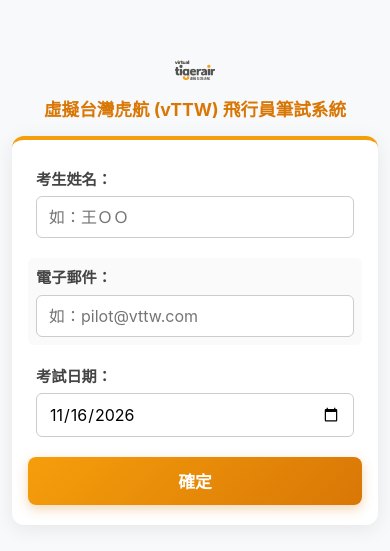
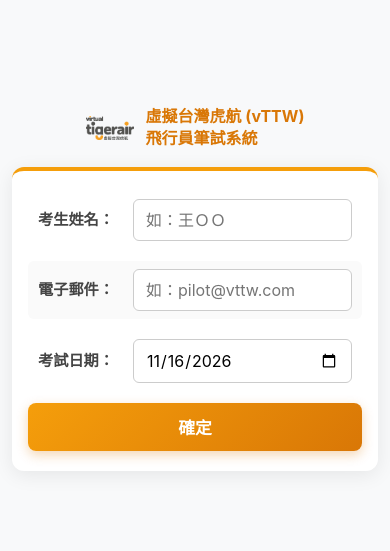
Before and after one commit to ttwscva/vttw-pilot-test, a plain HTML site: page index.html in a window 390 px wide. Shown: the part 127-678 px from the top of the page. Drawn offline with Linux system fonts and the light colour scheme.

Commit message:
Refactor CSS for header and form responsiveness
Updated styles for header and candidate form layout.

```diff
--- a/style.css
+++ b/style.css
@@ -1,5 +1,5 @@
 /* ==========================================
-   vTTW 飛行員筆試系統 - 樣式表 (手機自適應完美版)
+   vTTW 飛行員筆試系統 - 樣式表 (手機直式完美優化版)
    ========================================== */
 
 * {
@@ -50,25 +50,38 @@ header {
     text-align: center;
     margin-bottom: 15px;
     width: 100%;
+    display: flex;
+    justify-content: center;
 }
 
-/* 標題自適應大小，強制不亂斷行 */
+/* 標頭排版：左側放大 Logo，右側兩行文字完美置中對齊 */
 header h1 {
-    font-size: clamp(1.1rem, 4.5vw, 1.6rem); /* 隨著螢幕大小自動縮放 */
+    font-size: clamp(1rem, 3.8vw, 1.6rem);
     color: #d97706;
+    display: inline-flex;
+    flex-direction: row;
+    align-items: center;
+    justify-content: center;
+    gap: 12px;
+    text-align: left;
+}
+
+.header-logo {
+    width: 48px;
+    height: 48px;
+    object-fit: contain;
+    flex-shrink: 0;
+}
+
+.header-text {
     display: flex;
     flex-direction: column;
-    align-items: center;
-    justify-content: center;
-    gap: 6px;
-    white-space: nowrap; /* 確保標題文字絕不被強制斷行 */
-    width: 100%;
+    align-items: flex-start;
+    line-height: 1.35;
 }
 
-header h1 img {
-    width: 40px;
-    height: 40px;
-    object-fit: contain;
+.header-text span {
+    white-space: nowrap;
 }
 
 #timer {
@@ -86,7 +99,6 @@ header h1 img {
     justify-content: center;
 }
 
-/* 資訊卡片自適應寬度，貼齊手機左右邊距 */
 .info-box {
     background: #ffffff;
     padding: 20px 16px;
@@ -100,13 +112,13 @@ header h1 img {
     border-top: 4px solid #f59e0b;
 }
 
-/* 手機表單上下堆疊，寬度 100% 自適應 */
+/* 考生姓名與電子郵件欄位：調整為同一行（左標籤、右輸入框） */
 .candidate-form .form-row {
     display: flex;
-    flex-direction: column;
-    align-items: flex-start;
+    flex-direction: row;
+    align-items: center;
     margin-bottom: 12px;
-    padding: 8px;
+    padding: 8px 10px;
     border-radius: 6px;
     width: 100%;
 }
@@ -116,15 +128,18 @@ header h1 img {
 }
 
 .candidate-form label {
-    width: 100%;
+    width: 95px;
+    flex-shrink: 0;
     font-weight: bold;
     color: #444;
-    margin-bottom: 4px;
     font-size: 0.95rem;
+    white-space: nowrap;
+    text-align: left;
 }
 
 .candidate-form input {
-    width: 100%;
+    flex: 1;
+    min-width: 0;
     padding: 10px 12px;
     border: 1px solid #ccc;
     border-radius: 6px;
@@ -252,32 +267,3 @@ header h1 img {
 .hidden {
     display: none !important;
 }
-
-/* 💻 桌機版寬螢幕優化 (螢幕寬度大於 768px) */
-@media (min-width: 768px) {
-    header h1 {
-        flex-direction: row;
-        font-size: 1.6rem;
-        white-space: normal;
-    }
-
-    header h1 img {
-        width: 32px;
-        height: 32px;
-        margin-right: 8px !important;
-    }
-
-    .candidate-form .form-row {
-        flex-direction: row;
-        align-items: center;
-    }
-
-    .candidate-form label {
-        width: 110px;
-        margin-bottom: 0;
-    }
-
-    .info-box {
-        padding: 30px;
-    }
-}
```
